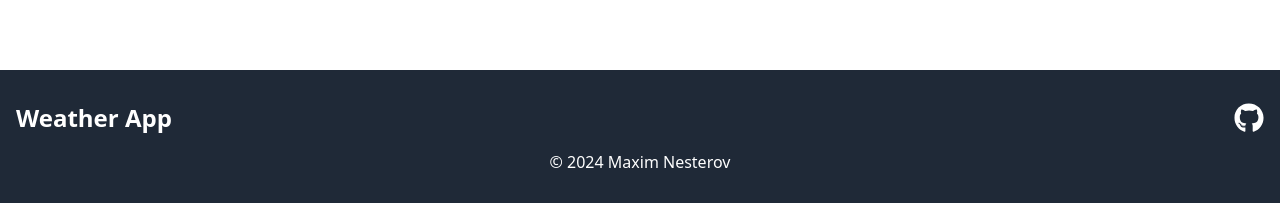
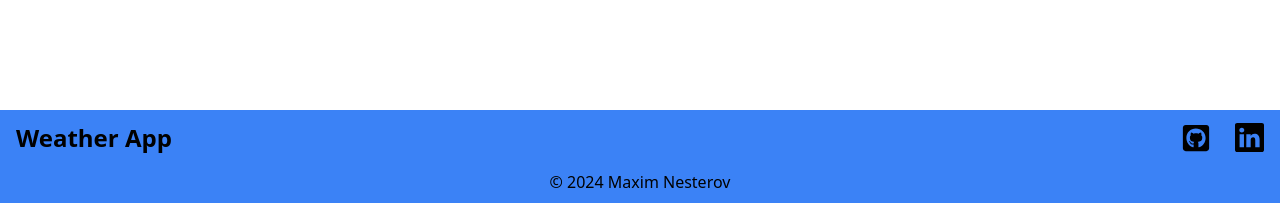
Before and after one commit to maxnesjp/nextjs-weather-app, a Next.js app: page /weather in a window 1280 px wide. Shown: the part 594-797 px from the top of the page. Built offline with nearby package versions, Linux system fonts and the light colour scheme; no server answers.

Commit message:
improved footer, added loader

```diff
--- a/app/components/layout/footer.tsx
+++ b/app/components/layout/footer.tsx
@@ -1,32 +1,32 @@
 import Link from "next/link";
 import React from "react";
-import { FaGithub } from "react-icons/fa";
+import { BsLinkedin } from "react-icons/bs";
+import { FaGithub, FaGithubSquare } from "react-icons/fa";
+import { GrLinkedin } from "react-icons/gr";
 
 const Footer = () => {
   return (
-    <footer className="bg-gray-800 text-white py-8">
+    <footer className="bg-blue-500 py-1 sm:py-3">
       <div className="container mx-auto px-4">
         <div className="flex flex-col md:flex-row justify-between items-center">
-          <div className="mb-4 md:mb-0">
+          <div className="mb-2 md:mb-0">
             <h2 className="text-2xl font-bold">Weather App</h2>
           </div>
-          <div className="flex space-x-6 mb-4 md:mb-0">
-            {/* <a href="#" className="hover:text-gray-400">
-              Home
-            </a>
-            <a href="#" className="hover:text-gray-400">
-              About
-            </a>
-            <a href="#" className="hover:text-gray-400">
-              Services
-            </a>
-            <a href="#" className="hover:text-gray-400">
-              Contact
-            </a> */}
-          </div>
+          <div className="flex space-x-6 mb-2 md:mb-0"></div>
           <div className="flex space-x-6">
-            <Link target="_blank" href={"https://github.com/maxnesjp"}>
-              <FaGithub size={30} />
+            <Link
+              target="_blank"
+              href={"https://github.com/maxnesjp"}
+              className=""
+            >
+              <FaGithubSquare size={30} className="hover:bg-blue-400" />
+            </Link>
+            <Link
+              target="_blank"
+              href={"https://www.linkedin.com/in/maxim-nesterov-7b31a9180/"}
+              className="hover:bg-blue-400"
+            >
+              <BsLinkedin size={29} />
             </Link>
           </div>
         </div>
--- /dev/null
+++ b/app/loading.tsx
@@ -0,0 +1,13 @@
+import Image from "next/image";
+import React from "react";
+import source from "./../public/Spinner 0.7s 200px.svg";
+
+const Loading = () => {
+  return (
+    <div className="flex justify-center items-center h-full">
+      <Image src={source} alt="loading.." />
+    </div>
+  );
+};
+
+export default Loading;
--- a/app/page.tsx
+++ b/app/page.tsx
@@ -1,23 +1,15 @@
+"use client";
 import Link from "next/link";
-import React from "react";
+import React, { useEffect } from "react";
 import Footer from "./components/layout/footer";
+import { redirect } from "next/navigation";
 
 const HomePage = () => {
-  return (
-    <div>
-      <div className="">
-        <h1>
-          Welcome to maxterious dummy weather app built using react, nextjs,
-          typescript, tailwind and weather api
-        </h1>
-      </div>
-      <div className="mt-5">
-        <Link href="/weather" className="border-2 p-3 rounded-md">
-          See the weather
-        </Link>
-      </div>
-    </div>
-  );
+  useEffect(() => {
+    redirect(`/weather`);
+  }, []);
+
+  return <></>;
 };
 
 export default HomePage;
--- a/app/weather/api/route.ts
+++ b/app/weather/api/route.ts
@@ -2,7 +2,7 @@ import { NextRequest, NextResponse } from 'next/server';
 import axios from 'axios';
 import { sampleData } from '@/constants';
 
-const isActive = true;
+const isActive = false;
 
 export async function POST(req: NextRequest) {
   try {
--- a/package.json
+++ b/package.json
@@ -16,6 +16,7 @@
     "react": "^18",
     "react-dom": "^18",
     "react-icons": "^5.2.1",
+    "react-loading": "^2.0.3",
     "react-select": "^5.8.0",
     "react-select-search": "^4.1.7"
   },
```
Also changed, not shown: app/globals.css (line endings or trailing spaces), public/Spinner 0.7s 200px.svg (added), 1 other file (tests, documents, lock files or other folders).
